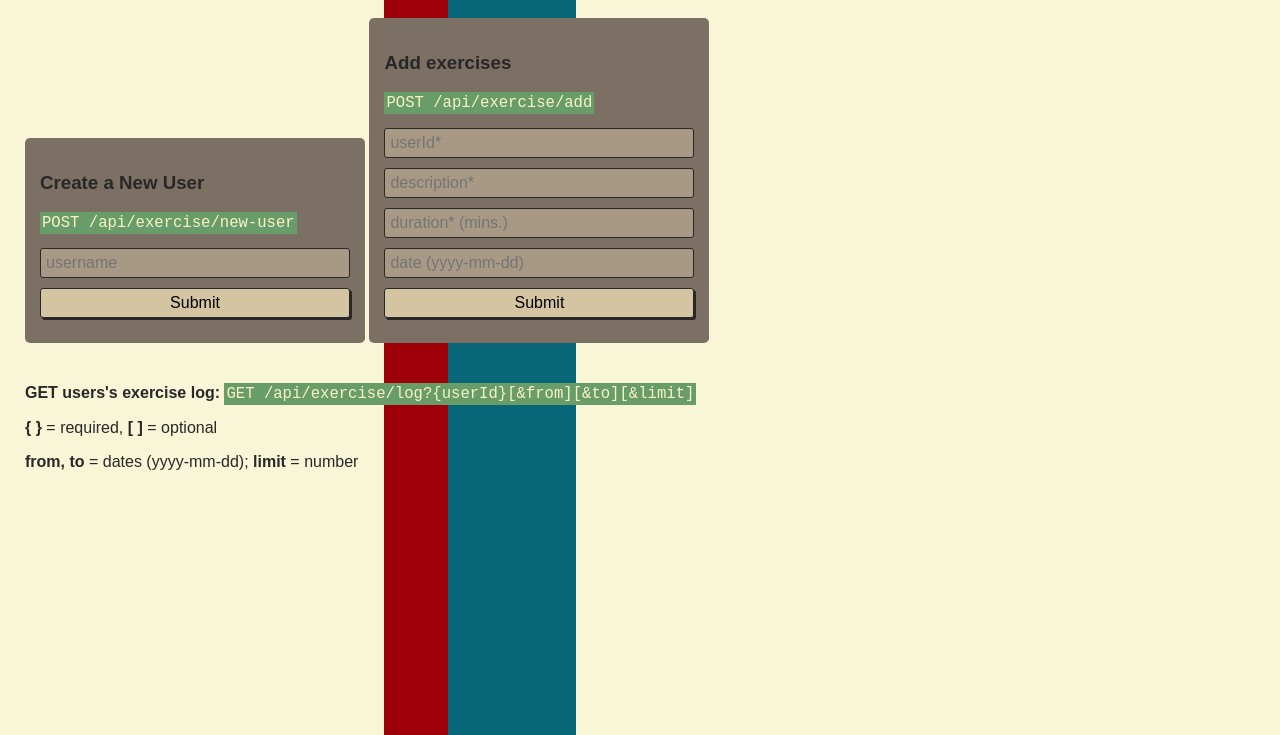
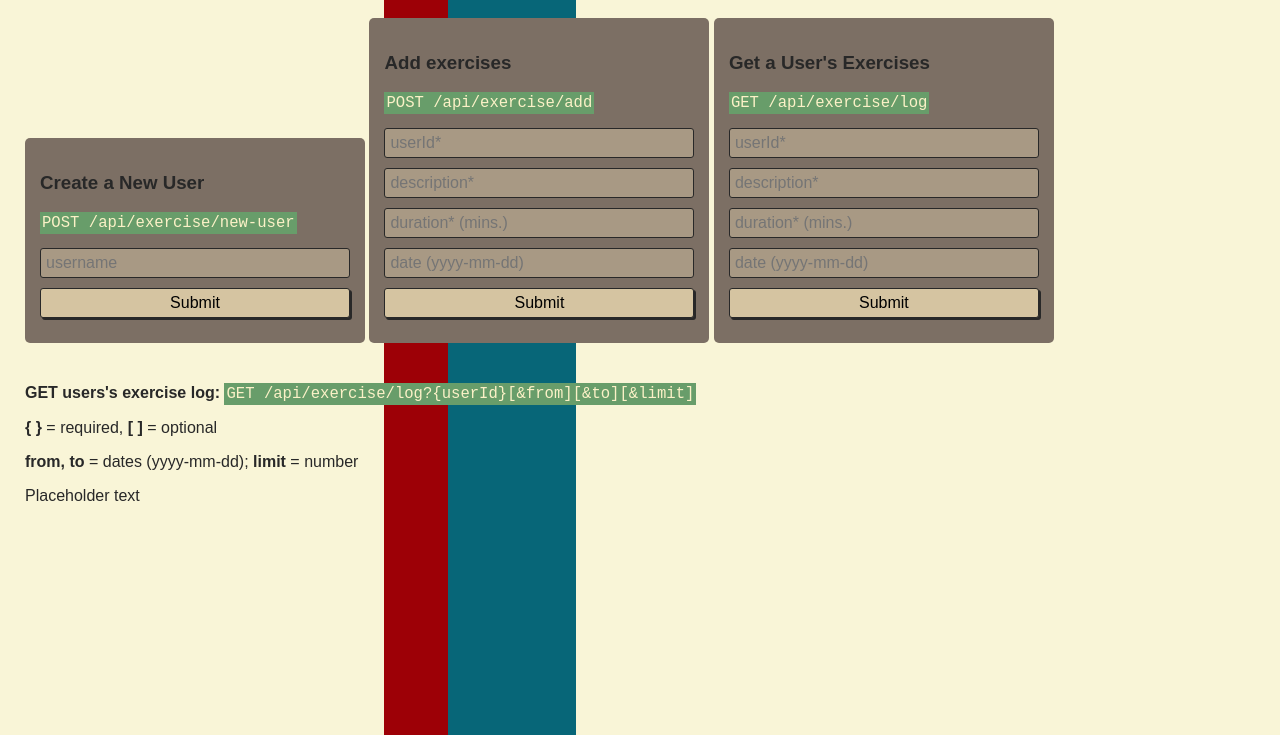
Before and after one commit to street-jackal/fcc-exercise, a website: page views/index.html in a window 1280 px wide. Shown: the part 65-800 px from the top of the page. Drawn offline with Linux system fonts and the light colour scheme; files that its build step writes are made by us from their sources.

Commit message:
added local files

```diff
--- a/server.js
+++ b/server.js
@@ -119,7 +119,9 @@ app.get('/api/exercise/log', (request, response) => {
       }
 
       responseObject['count'] = result.log.length;
-      response.json(responseObject)
+      //response.json(responseObject);
+      myOutput = response.text(responseObject);
+      document.getElementById("jsonoutput").textContent = myOutput;
     }
   })
 })
--- a/views/index.html
+++ b/views/index.html
@@ -9,7 +9,7 @@
    </head>
 
    <body>
-      <div class="container">
+      <div>
          <h1>Exercise tracker</h1>
           <form action="/api/exercise/new-user" method="post">
             <h3>Create a New User</h3>
@@ -26,10 +26,20 @@
             <input id="dat" type="text" name="date" placeholder="date (yyyy-mm-dd)">
             <input type="submit" value="Submit">
           </form>
+          <form action="/api/exercise/log" method="get">
+            <h3>Get a User's Exercises</h3>
+            <p><code>GET /api/exercise/log</code></p>
+            <input id="uid" type="text" name="userId" placeholder="userId*">
+            <input id="desc" type="text" name="description" placeholder="description*">
+            <input id="dur" type="text" name="duration" placeholder="duration* (mins.)">
+            <input id="dat" type="text" name="date" placeholder="date (yyyy-mm-dd)">
+            <input type="submit" value="Submit">
+          </form>
           <p><strong>GET users's exercise log: </strong><code>GET /api/exercise/log?{userId}[&amp;from][&amp;to][&amp;limit]</code></p>
           <p><strong>{ }</strong> = required, <strong>[ ]</strong> = optional</p>
           <p><strong>from, to</strong> = dates (yyyy-mm-dd); <strong>limit</strong> = number</p>
       </div>
+      <div id="jsonoutput">Placeholder text</div>
    </body>
 
 </html>
```
Also changed, not shown: README.md, 3 other files.
